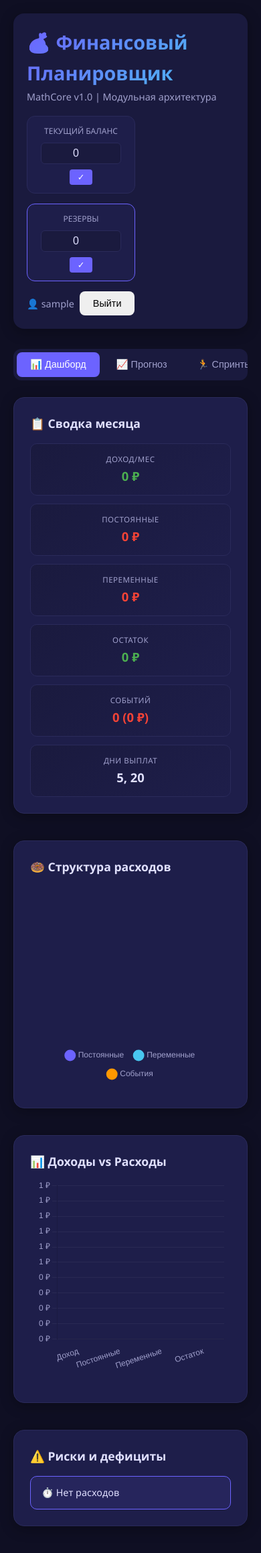
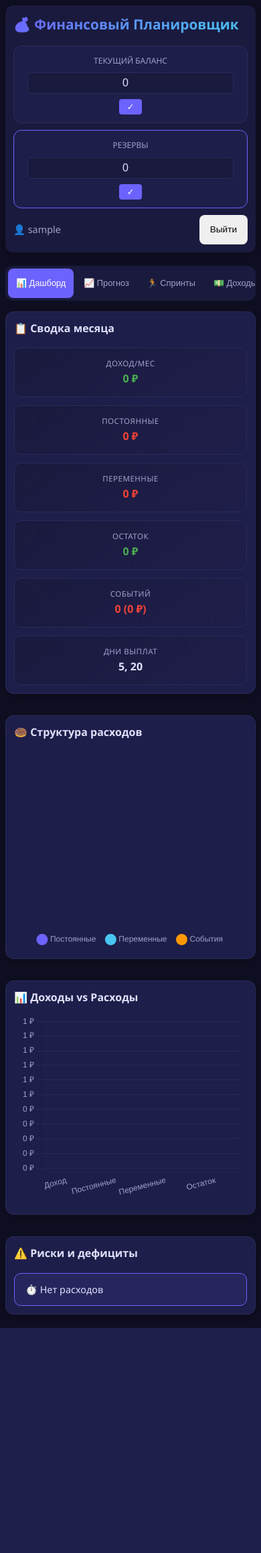
Before and after one commit to Andrey-Dev-CJ/FinancePlanner, a Flask app: page / in a window 390 px wide. Shown: the whole page at 67% size. After the commit the page ends 1983 px from the top, so only its background shows below. Run offline with Flask 3, Linux system fonts and the light colour scheme; the visitor is signed in with stand-in values (Sample User, id 1); data comes from the database, SQL or seed files in the repository; data that the repository does not hold is empty; some libraries are stand-ins or nearby versions.

Commit message:
mobile phones adaptation

```diff
--- a/static/style.css
+++ b/static/style.css
@@ -25,6 +25,8 @@ body {
     color: var(--text-primary);
     min-height: 100vh;
     line-height: 1.6;
+    -webkit-tap-highlight-color: transparent;
+    padding: env(safe-area-inset-top) env(safe-area-inset-right) env(safe-area-inset-bottom) env(safe-area-inset-left);
 }
 
 .app-container {
@@ -121,6 +123,12 @@ body {
     padding: 5px;
     border-radius: 12px;
     overflow-x: auto;
+    -webkit-overflow-scrolling: touch;
+    scrollbar-width: none;
+}
+
+.tabs::-webkit-scrollbar {
+    display: none;
 }
 
 .tab {
@@ -133,6 +141,10 @@ body {
     font-size: 0.9rem;
     transition: all 0.3s;
     white-space: nowrap;
+    min-height: 44px;
+    display: flex;
+    align-items: center;
+    justify-content: center;
 }
 
 .tab:hover {
@@ -170,22 +182,36 @@ body {
     color: var(--text-primary);
 }
 
-/* Dashboard Grid */
+/* ===== Dashboard Grid ===== */
 .dashboard-grid {
     display: grid;
-    grid-template-columns: 2fr 1fr;
+    grid-template-columns: 1fr 1fr;
     gap: 20px;
 }
 
-.chart-card {
-    min-height: 350px;
-}
-
-.dashboard-grid .card:nth-child(1) {
+.dashboard-grid .summary-card,
+.dashboard-grid .risks-card {
     grid-column: 1 / -1;
 }
 
-/* Forms */
+.chart-card {
+    display: flex;
+    flex-direction: column;
+    min-height: 400px;
+}
+
+.chart-card h3 {
+    margin-bottom: 12px;
+}
+
+.chart-wrapper {
+    position: relative;
+    flex: 1;
+    height: 300px;
+    max-height: 300px;
+}
+
+/* ===== Forms ===== */
 .add-form {
     display: flex;
     gap: 10px;
@@ -218,6 +245,11 @@ body {
     font-size: 0.9rem;
     transition: all 0.3s;
     font-weight: 500;
+    min-height: 44px;
+    display: inline-flex;
+    align-items: center;
+    justify-content: center;
+    gap: 6px;
 }
 
 .btn-primary {
@@ -322,19 +364,20 @@ body {
     margin-right: 15px;
 }
 
-/* Risks */
+/* ===== Risks ===== */
 .risks-list {
-    display: flex;
-    flex-direction: column;
-    gap: 8px;
-    max-height: 300px;
-    overflow-y: auto;
+    display: grid;
+    grid-template-columns: repeat(auto-fit, minmax(280px, 1fr));
+    gap: 10px;
 }
 
 .risk-item {
-    padding: 10px 14px;
-    border-radius: 8px;
+    padding: 12px 16px;
+    border-radius: 10px;
     font-size: 0.9rem;
+    display: flex;
+    align-items: center;
+    gap: 8px;
 }
 
 .risk-item.critical {
@@ -370,36 +413,45 @@ body {
     margin-bottom: 15px;
 }
 
-/* Summary */
+/* ===== Summary ===== */
 .summary-grid {
     display: grid;
-    grid-template-columns: repeat(3, 1fr);
+    grid-template-columns: repeat(auto-fit, minmax(150px, 1fr));
     gap: 12px;
 }
 
 .summary-item {
-    padding: 12px;
-    background: var(--bg-secondary);
-    border-radius: 8px;
+    padding: 14px 12px;
+    background: linear-gradient(145deg, var(--bg-secondary), var(--bg-card));
+    border: 1px solid var(--border);
+    border-radius: 10px;
     text-align: center;
+    transition: transform 0.2s, border-color 0.2s;
+}
+
+.summary-item:hover {
+    transform: translateY(-2px);
+    border-color: var(--accent);
 }
 
 .summary-item .label {
-    font-size: 0.75rem;
+    font-size: 0.72rem;
     color: var(--text-secondary);
     display: block;
+    text-transform: uppercase;
+    letter-spacing: 0.5px;
 }
 
 .summary-item .value {
-    font-size: 1.2rem;
+    font-size: 1.15rem;
     font-weight: bold;
-    margin-top: 4px;
+    margin-top: 6px;
 }
 
 .summary-item .value.positive { color: var(--success); }
 .summary-item .value.negative { color: var(--danger); }
 
-/* Sprints */
+/* ===== Sprints ===== */
 .sprints-list {
     display: flex;
     flex-direction: column;
@@ -564,30 +627,7 @@ body {
     border-radius: 3px;
 }
 
-/* Responsive */
-@media (max-width: 768px) {
-    .dashboard-grid {
-        grid-template-columns: 1fr;
-    }
-
-    .header {
-        flex-direction: column;
-        gap: 15px;
-    }
-
-    .add-form {
-        flex-direction: column;
-    }
-
-    .summary-grid {
-        grid-template-columns: repeat(2, 1fr);
-    }
-
-    .sprint-details {
-        grid-template-columns: 1fr;
-    }
-}
-
+/* ===== Chart ===== */
 #forecastChart {
     max-height: 400px;
     display: block;
@@ -598,100 +638,7 @@ body {
     max-height: 500px;
 }
 
-
-/* ===== Dashboard Grid (сбалансированный) ===== */
-.dashboard-grid {
-    display: grid;
-    grid-template-columns: 1fr 1fr;
-    gap: 20px;
-}
-
-/* Сводка и риски — на всю ширину */
-.dashboard-grid .summary-card,
-.dashboard-grid .risks-card {
-    grid-column: 1 / -1;
-}
-
-/* Карточки графиков — одинаковая высота, flex-колонка */
-.chart-card {
-    display: flex;
-    flex-direction: column;
-    min-height: 400px;
-}
-
-.chart-card h3 {
-    margin-bottom: 12px;
-}
-
-/* Обёртка ограничивает высоту canvas */
-.chart-wrapper {
-    position: relative;
-    flex: 1;
-    height: 300px;
-    max-height: 300px;
-}
-
-/* ===== Сводка (красивее) ===== */
-.summary-grid {
-    display: grid;
-    grid-template-columns: repeat(auto-fit, minmax(150px, 1fr));
-    gap: 12px;
-}
-
-.summary-item {
-    padding: 14px 12px;
-    background: linear-gradient(145deg, var(--bg-secondary), var(--bg-card));
-    border: 1px solid var(--border);
-    border-radius: 10px;
-    text-align: center;
-    transition: transform 0.2s, border-color 0.2s;
-}
-
-.summary-item:hover {
-    transform: translateY(-2px);
-    border-color: var(--accent);
-}
-
-.summary-item .label {
-    font-size: 0.72rem;
-    color: var(--text-secondary);
-    display: block;
-    text-transform: uppercase;
-    letter-spacing: 0.5px;
-}
-
-.summary-item .value {
-    font-size: 1.15rem;
-    font-weight: bold;
-    margin-top: 6px;
-}
-
-/* ===== Риски (на всю ширину, в 2 колонки) ===== */
-.risks-list {
-    display: grid;
-    grid-template-columns: repeat(auto-fit, minmax(280px, 1fr));
-    gap: 10px;
-    max-height: none;
-    overflow: visible;
-}
-
-.risk-item {
-    padding: 12px 16px;
-    border-radius: 10px;
-    font-size: 0.9rem;
-    display: flex;
-    align-items: center;
-    gap: 8px;
-}
-
-/* ===== Адаптив ===== */
-@media (max-width: 900px) {
-    .dashboard-grid {
-        grid-template-columns: 1fr;
-    }
-}
-
-/* Баннер необходимого резерва */
+/* ===== Reserve Info ===== */
 .reserve-info {
     margin-top: 15px;
     padding: 14px 18px;
@@ -816,8 +766,241 @@ body {
 }
 
 .privacy-actions .btn {
-    text-decoration: none;      /* чтобы ссылка-кнопка не подчёркивалась */
+    text-decoration: none;
     display: inline-flex;
     align-items: center;
     gap: 6px;
 }
+
+/* =========================================
+   RESPONSIVE BREAKPOINTS
+   ========================================= */
+
+/* Tablet (≤ 1024px) */
+@media (max-width: 1024px) {
+    .app-container {
+        padding: 16px;
+    }
+
+    .dashboard-grid {
+        grid-template-columns: 1fr;
+    }
+
+    .header {
+        flex-direction: column;
+        align-items: stretch;
+    }
+
+    .header-right {
+        justify-content: space-between;
+    }
+
+    .balance-card {
+        flex: 1;
+        min-width: 140px;
+    }
+}
+
+/* Mobile (≤ 768px) */
+@media (max-width: 768px) {
+    .app-container {
+        padding: 12px;
+    }
+
+    .header {
+        padding: 16px;
+        margin-bottom: 20px;
+    }
+
+    .header h1 {
+        font-size: 1.5rem;
+    }
+
+    .subtitle {
+        display: none;
+    }
+
+    .header-right {
+        flex-direction: column;
+        gap: 10px;
+    }
+
+    .balance-card {
+        width: 100%;
+    }
+
+    .balance-input {
+        width: 100%;
+    }
+
+    .header-user {
+        width: 100%;
+        justify-content: space-between;
+    }
+
+    .card {
+        padding: 16px;
+        border-radius: 12px;
+    }
+
+    .card h3 {
+        font-size: 1rem;
+    }
+
+    .tabs {
+        margin-bottom: 16px;
+        padding: 4px;
+    }
+
+    .tab {
+        padding: 10px 16px;
+        font-size: 0.85rem;
+    }
+
+    .add-form {
+        flex-direction: column;
+    }
+
+    .add-form .input {
+        width: 100%;
+    }
+
+    .summary-grid {
+        grid-template-columns: repeat(2, 1fr);
+    }
+
+    .sprint-details {
+        grid-template-columns: 1fr;
+    }
+
+    .event-item {
+        flex-direction: column;
+        align-items: flex-start;
+    }
+
+    .event-info {
+        width: 100%;
+    }
+
+    .event-amount {
+        margin-right: 0;
+    }
+
+    .modal {
+        padding: 20px;
+        border-radius: 12px;
+    }
+
+    .modal-actions {
+        flex-direction: column;
+    }
+
+    .modal-actions .btn {
+        width: 100%;
+    }
+
+    .forecast-controls {
+        flex-direction: column;
+        align-items: stretch;
+    }
+
+    .forecast-controls label {
+        width: 100%;
+    }
+
+    .forecast-controls select {
+        width: 100%;
+    }
+
+    .forecast-controls .btn {
+        width: 100%;
+    }
+
+    #calendar .fc-toolbar {
+        flex-direction: column;
+        gap: 10px;
+    }
+
+    #calendar .fc-toolbar-title {
+        font-size: 1.1rem;
+    }
+
+    .risks-list {
+        grid-template-columns: 1fr;
+    }
+}
+
+/* Small mobile (≤ 480px) */
+@media (max-width: 480px) {
+    .app-container {
+        padding: 8px;
+    }
+
+    .header {
+        padding: 12px;
+        border-radius: 12px;
+    }
+
+    .header h1 {
+        font-size: 1.3rem;
+    }
+
+    .card {
+        padding: 12px;
+        margin-bottom: 12px;
+    }
+
+    .summary-grid {
+        grid-template-columns: 1fr;
+    }
+
+    .summary-item .value {
+        font-size: 1rem;
+    }
+
+    .tabs {
+        gap: 3px;
+    }
+
+    .tab {
+        padding: 8px 12px;
+        font-size: 0.8rem;
+    }
+
+    .input {
+        font-size: 1rem;
+        padding: 12px;
+    }
+
+    .btn {
+        font-size: 0.85rem;
+        padding: 12px 16px;
+    }
+
+    .event-item {
+        padding: 12px;
+    }
+
+    .sprint-card {
+        padding: 14px;
+    }
+
+    .chart-wrapper {
+        height: 250px;
+    }
+
+    .chart-card {
+        min-height: 350px;
+    }
+}
+
+/* Landscape mobile (высота < 500px) */
+@media (max-height: 500px) and (orientation: landscape) {
+    .modal {
+        max-height: 95vh;
+    }
+
+    .modal-overlay {
+        padding: 10px;
+    }
+}
--- a/templates/index.html
+++ b/templates/index.html
@@ -206,6 +206,7 @@
                     <input type="number" id="incDay" placeholder="День (1-31)" min="1" max="31" class="input">
                     <button class="btn btn-primary" onclick="addIncome()">+ Добавить</button>
                 </div>
+                <div class="data-table-wrapper">
                     <table class="data-table">
                         <thead>
                             <tr><th>Название</th><th>Сумма</th><th>День</th><th>Активен</th><th></th></tr>
@@ -214,6 +215,7 @@
                             <tr><td colspan="5" class="loading">Загрузка...</td></tr>
                         </tbody>
                     </table>
+                </div>
             </div>
         </section>
 
@@ -228,6 +230,7 @@
                     <input type="text" id="feCategory" placeholder="Категория" class="input">
                     <button class="btn btn-primary" onclick="addFixedExpense()">+ Добавить</button>
                 </div>
+                <div class="data-table-wrapper">
                     <table class="data-table">
                         <thead>
                             <tr><th>Название</th><th>Сумма</th><th>День</th><th>Категория</th><th></th></tr>
@@ -237,6 +240,7 @@
                         </tbody>
                     </table>
                 </div>
+            </div>
             <div class="card">
                 <h3>🛒 Переменные расходы (ежемесячно)</h3>
                 <div class="add-form">
@@ -245,6 +249,7 @@
                     <input type="text" id="veCategory" placeholder="Категория" class="input">
                     <button class="btn btn-primary" onclick="addVariableExpense()">+ Добавить</button>
                 </div>
+                <div class="data-table-wrapper">
                     <table class="data-table">
                         <thead>
                             <tr><th>Название</th><th>Сумма/мес</th><th>Категория</th><th></th></tr>
@@ -253,6 +258,7 @@
                             <tr><td colspan="4" class="loading">Загрузка...</td></tr>
                         </tbody>
                     </table>
+                </div>
             </div>
         </section>
 
```
Also changed, not shown: other parts of static/style.css (+52 -27 lines). Lines whose indentation alone changed are shown as unchanged.
